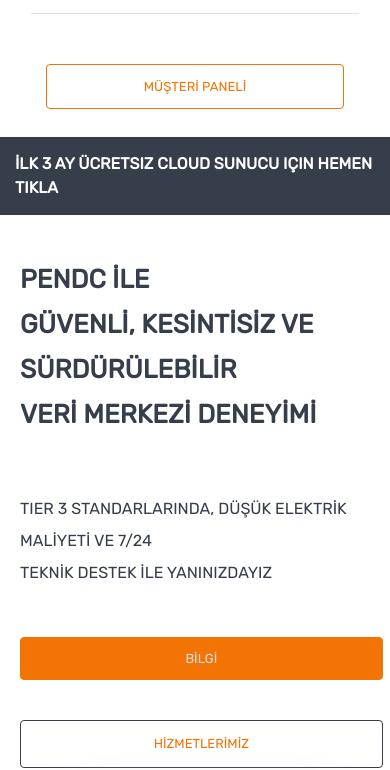
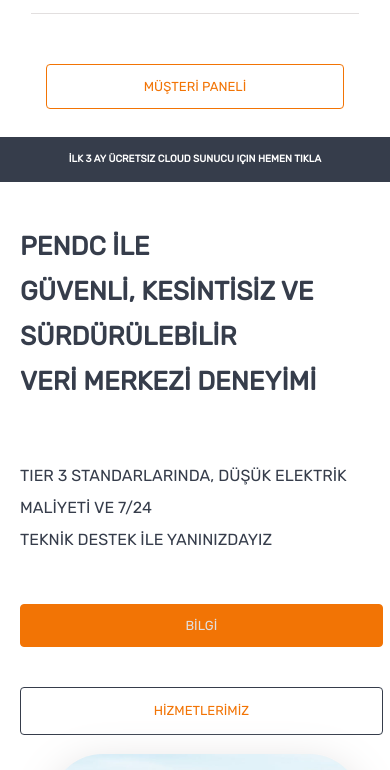
Before and after one commit to enesagalar/PenDC1, a plain HTML site: page index.html in a window 390 px wide. Shown: the part 113-883 px from the top of the page. Drawn offline with nearby package versions, Linux system fonts and the light colour scheme.

Commit message:
Update style.css

```diff
--- a/css/style.css
+++ b/css/style.css
@@ -814,6 +814,9 @@ body, html {
     width: 100%;
     justify-content: center;
   }
+  .solyazi{
+    font-size: 10px;
+  }
   .pendcbaslik{
   margin-left: 20px;
   }
```
